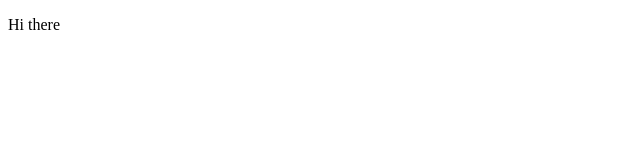
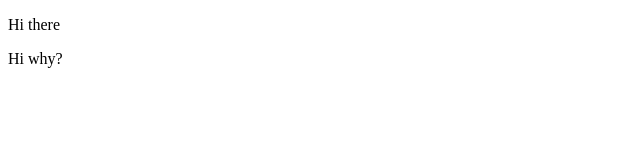
Before and after one commit to aeongt710/test, a plain HTML site: page index.html in a window 1280 px wide. Shown: the full height of the page, 0-640 px from the left. Drawn offline with Linux system fonts and the light colour scheme.

Commit message:
Update and rename test.html to index.html

```diff
--- a/test.html
+++ b/index.html
@@ -8,5 +8,6 @@
 </head>
 <body>
     <p>Hi there</p>
+    <p>Hi why?</p>
 </body>
 </html>
```
